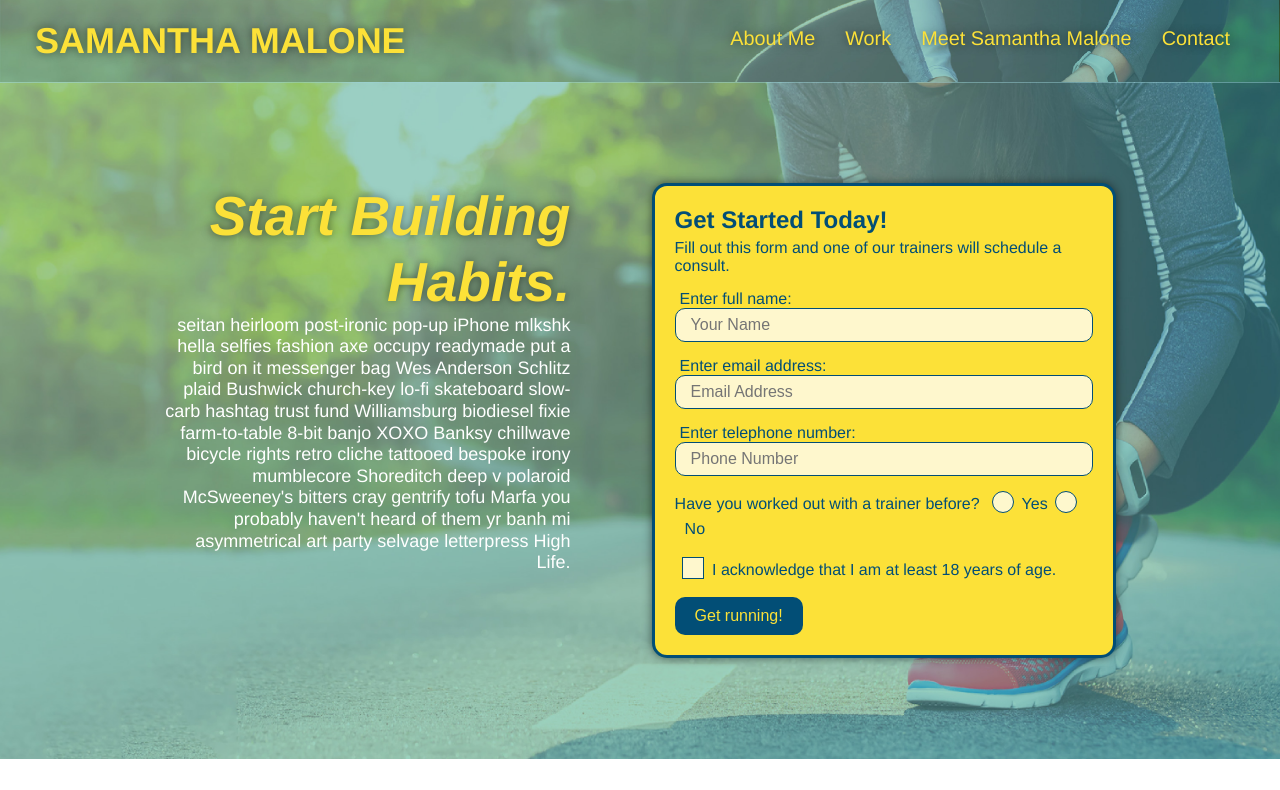
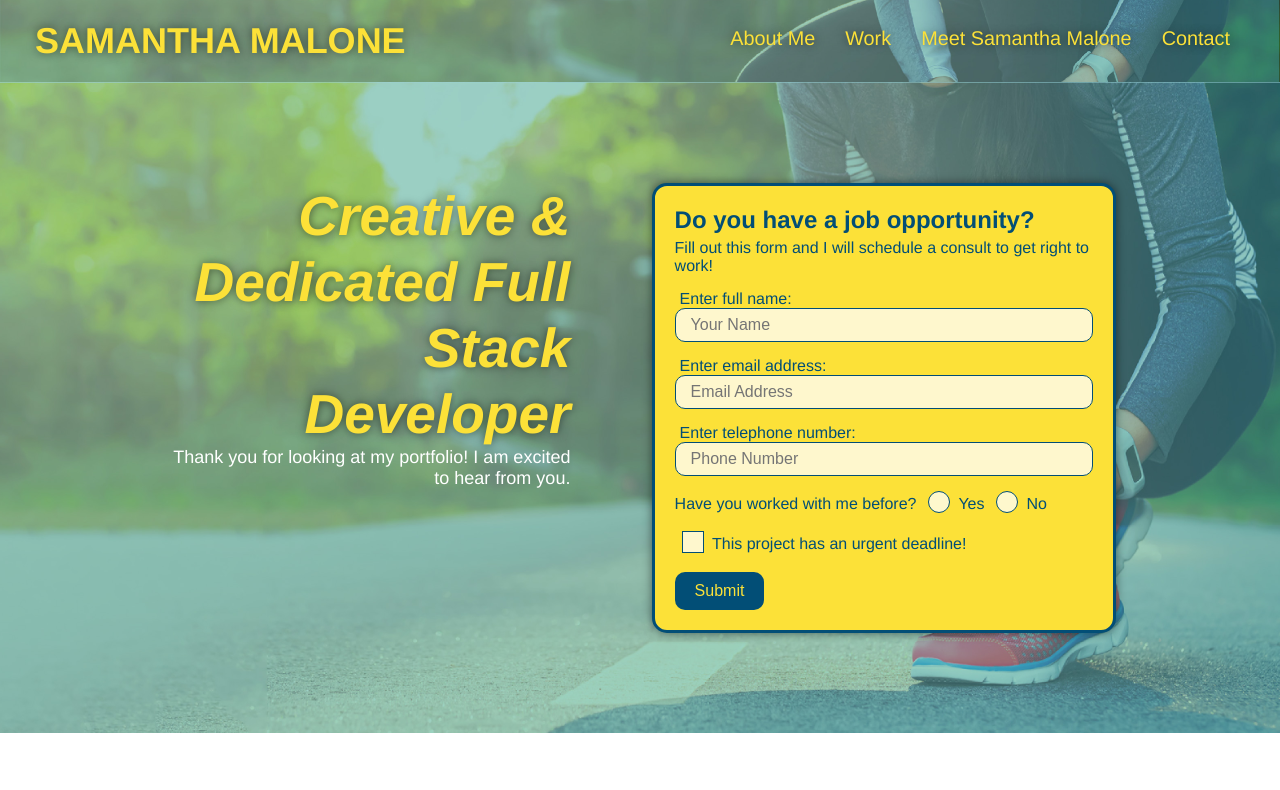
Before and after one commit to smalone9/smalone9.github.io, a plain HTML site: page index.html in a window 1280 px wide. Shown: the top 790 px of the page. Drawn offline with Linux system fonts and the light colour scheme.

Commit message:
modified content in form and cta

```diff
--- a/index.html
+++ b/index.html
@@ -35,15 +35,16 @@
         <!--hero/jumbotron -->
         <section class="hero">
           <div class="hero-cta">
-            <h2>Start Building Habits.</h2>
+            <h2>Creative & Dedicated Full Stack Developer</h2>
             <p>
-              seitan heirloom post-ironic pop-up iPhone mlkshk hella selfies fashion axe occupy readymade put a bird on it messenger bag Wes Anderson Schlitz plaid Bushwick church-key lo-fi skateboard slow-carb hashtag trust fund Williamsburg biodiesel fixie farm-to-table 8-bit banjo XOXO Banksy chillwave bicycle rights retro cliche tattooed bespoke irony mumblecore Shoreditch deep v polaroid McSweeney's bitters cray gentrify tofu Marfa you probably haven't heard of them yr banh mi asymmetrical art party selvage letterpress High Life.
+              Thank you for looking at my portfolio!
+              I am excited to hear from you.
             </p>
           </div>
 
           <div class="hero-form">
-            <h3>Get Started Today!</h3>
-            <p>Fill out this form and one of our trainers will schedule a consult.</p>
+            <h3>Do you have a job opportunity?</h3>
+            <p>Fill out this form and I will schedule a consult to get right to work!</p>
           <!-- Add form element-->
           <form>
             <label for="name">Enter full name:</label>
@@ -53,7 +54,7 @@
             <label for="phone">Enter telephone number:</label>
             <input type="tel" placeholder="Phone Number" name="phone" id="phone" class="form-input"/>
             <p>
-              Have you worked out with a trainer before?
+              Have you worked with me before?
               <span class="radio-wrapper">
               <input type="radio" name="trainer-confirm" id="trainer-yes" />
               <label for="trainer-yes">Yes</label>
@@ -66,11 +67,11 @@
             <p>
               <span class="checkbox-wrapper">
               <input type="checkbox" name="age-confirm" id="checkbox" />
-              <label for="checkbox">I acknowledge that I am at least 18 years of age.</label>
+              <label for="checkbox">This project has an urgent deadline!</label>
             </span>
             </p>
             <button type="submit">
-              Get running!
+              Submit
             </button>
           </form>
           </div>
@@ -213,7 +214,6 @@
             </p>
 
             <address>
-              2721 W Calle Carapan <br />
               Tucson, AZ <br />
               85745 <br />
               P: <a href="tel:520.548.0390">520.548.0390</a><br />
@@ -235,11 +235,6 @@
             </form>
           </div>
 
-          <iframe
-            src="https://www.google.com/maps/embed?pb=!1m14!1m12!1m3!1d12182.30520634488!2d-74.0652613!3d40.2407219!2m3!1f0!2f0!3f0!3m2!1i1024!2i768!4f13.1!5e0!3m2!1sen!2sus!4v1561060983193!5m2!1sen!2sus"
-            frameborder="0" style="border:0" allowfullscreen>
-            </iframe>
-              </div>
           </div>
         </section>
         <!-- contact section ends-->
```
Also changed, not shown: assets/images/119120120_3226734380715500_8213847350458212538_n.jpg (added), assets/images/119212054_3233966266658978_3220221127253767517_n.jpg (added), assets/images/134139550_3531641700224765_1237893572152785204_n.jpg (added), assets/images/79202867_2557905650931713_6776729489893228544_n.jpg (added), assets/images/education2.jpg (added), 1 other file.
